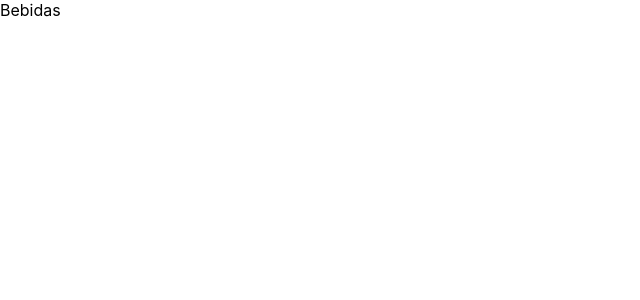
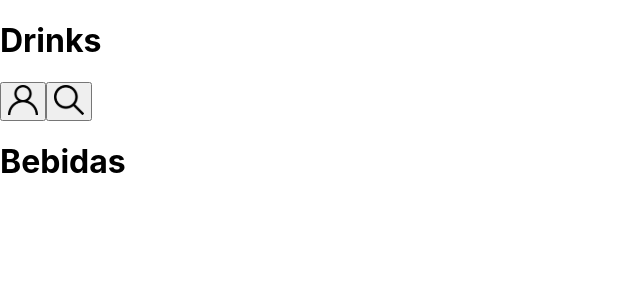
Before and after one commit to AelidaGois/Projeto_Recipes_App_utilizando_React_Context, a React (Create React App) app: page /drinks in a window 1280 px wide. Shown: the top 300 px of the page, without its empty margins (0-640 px from the left). Built offline with nearby package versions, Linux system fonts and the light colour scheme.

Commit message:
req-07-concluido

```diff
--- a/src/components/Header.jsx
+++ b/src/components/Header.jsx
@@ -5,7 +5,7 @@ import { useHistory } from 'react-router-dom';
 import profileIcon from '../images/profileIcon.svg';
 import searchIcon from '../images/searchIcon.svg';
 
-function Header() {
+function Header(props) {
   const [searchBar, setSearchBar] = useState(false);
   const history = useHistory();
 
@@ -17,14 +17,14 @@ function Header() {
     setSearchBar(!searchBar);
   }
 
-  function title(props) {
+  /* function title() {
     return <span data-testid="page-title">{props.title}</span>;
-  }
+  } */
 
-  // const { title, enableSearch } = props;
+  const { enableSearch, title } = props;
   return (
     <div>
-      <h1>{ title }</h1>
+      <h1 data-testid="page-title">{ title }</h1>
       <button type="button" onClick={ userRedirectPage }>
         <img src={ profileIcon } alt="profileIcon" data-testid="profile-top-btn" />
       </button>
--- a/src/pages/DoneRecipes.js
+++ b/src/pages/DoneRecipes.js
@@ -4,7 +4,7 @@ import Header from '../components/Header';
 
 function DoneRecipes() {
   return (
-    <Header title="Done Recipes" />
+    <Header title="Done Recipes" profileIcon />
   );
 }
 
--- a/src/pages/Drinks.js
+++ b/src/pages/Drinks.js
@@ -1,8 +1,12 @@
 import React from 'react';
+import Header from '../components/Header';
 
 function Drinks() {
   return (
-    <div>Bebidas</div>
+    <div>
+      <Header title="Drinks" enableSearch />
+      <h1>Bebidas</h1>
+    </div>
   );
 }
 
--- a/src/pages/FavoriteRecipes.js
+++ b/src/pages/FavoriteRecipes.js
@@ -3,7 +3,7 @@ import Header from '../components/Header';
 
 function FavoriteRecipes() {
   return (
-    <Header title="Favorite Recipes" />
+    <Header title="Favorite Recipes" profileIcon />
   );
 }
 
--- a/src/pages/Foods.js
+++ b/src/pages/Foods.js
@@ -1,11 +1,10 @@
 import React from 'react';
-
-// import Header from '../components/Header';
+import Header from '../components/Header';
 
 function Foods() {
   return (
     <div>
-      {/* <Header title="Foods" enableSearch /> */}
+      <Header title="Foods" enableSearch />
       <h1>Comidas</h1>
     </div>
   );
--- a/src/pages/Profile.js
+++ b/src/pages/Profile.js
@@ -1,11 +1,10 @@
 import React from 'react';
-
 import Header from '../components/Header';
 
 function Profile() {
   return (
     <div>
-      <Header title="Profile" />
+      <Header title="Profile" enalbleSearchIcon />
     </div>
   );
 }
```
